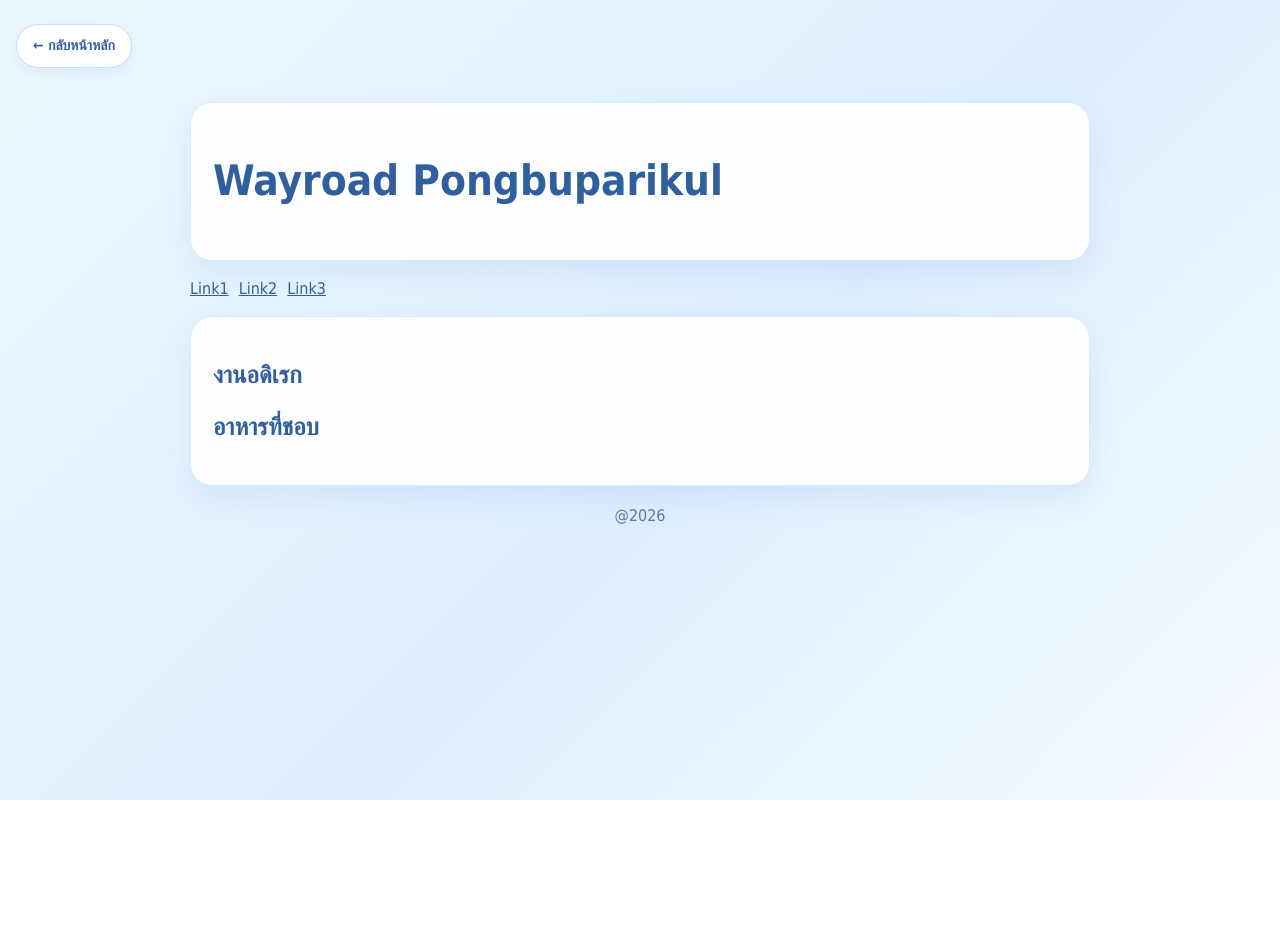
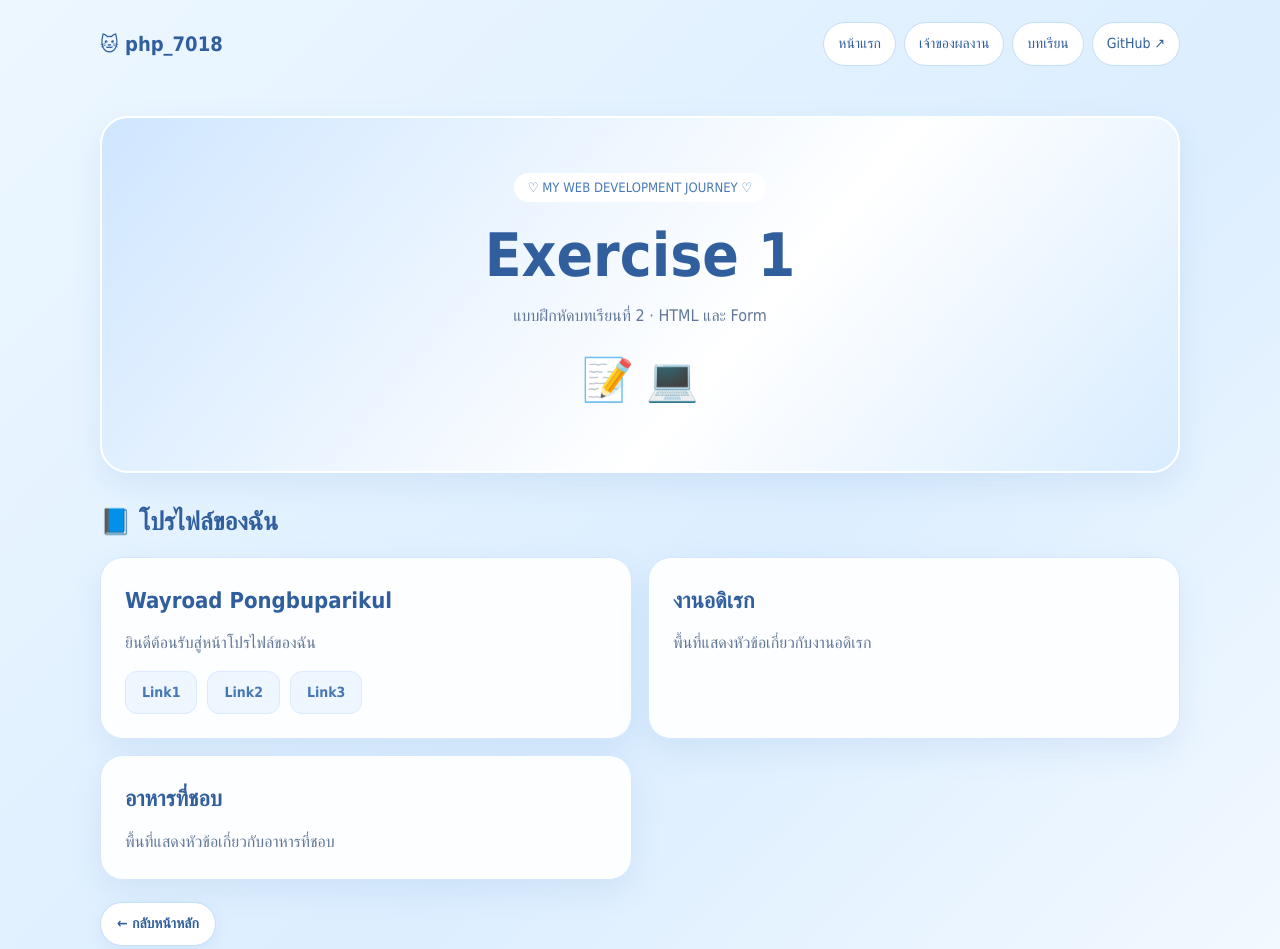
Before and after one commit to WaySpaceOrg/php_7018, a plain HTML site: page Lesson2/ex1.html in a window 1280 px wide. Shown: the top 949 px of the page. Before the commit the page ends 800 px from the top, so only its background shows below. Drawn offline with Linux system fonts and the light colour scheme.

Commit message:
Restyle Lesson 2 Exercise 1 to match homepage

```diff
--- a/Lesson2/ex1.html
+++ b/Lesson2/ex1.html
@@ -1,61 +1,87 @@
-<!DOCTYPE html>
+<!doctype html>
 <html lang="th">
 <head>
-    <meta charset="UTF-8">
-    <title>โปรไฟล์ของฉัน</title>
-<meta name="viewport" content="width=device-width, initial-scale=1.0">
+<meta charset="utf-8">
+<meta name="viewport" content="width=device-width,initial-scale=1">
+<title>Exercise 1 | php_7018</title>
 <style>
-:root{--blue:#79afea;--dark:#315f9e;--text:#40516f}
+:root{--b:#79afea;--d:#315f9e;--t:#40516f}
 *{box-sizing:border-box}
 html{scroll-behavior:smooth}
-body{margin:0;min-height:100vh;padding:24px 16px 42px;color:var(--text);font-family:Tahoma,sans-serif;background:linear-gradient(135deg,#edf7ff,#dceeff 55%,#f7fbff);line-height:1.7}
-body>*{max-width:900px;margin-left:auto;margin-right:auto}
-body>a:first-child{display:inline-block!important;margin:0 auto 20px!important;padding:9px 16px!important;background:#fff!important;color:var(--dark)!important;border:1px solid #c6ddfa!important;border-radius:30px!important;text-decoration:none!important;font-family:Tahoma,sans-serif!important;font-weight:bold!important;box-shadow:0 5px 15px #5b8bc21a}
-body>a:first-child:hover{background:var(--blue)!important;color:white!important}
-h1,h2,h3{color:var(--dark);line-height:1.35}
-h1{font-size:clamp(28px,5vw,42px)}
-h2{font-size:24px}
-body>h1,body>h2,body>h3,body>p,body>form,body>table,body>header,body>main,body>section,body>div{background:#ffffffed;border:1px solid #d9eaff;border-radius:22px;padding:22px;box-shadow:0 12px 30px #5b8bc21f;margin-top:14px;margin-bottom:14px}
-header,nav{display:flex;gap:10px;align-items:center;flex-wrap:wrap}
-nav a,body a:not(:first-child){color:var(--dark)}
-table{width:100%;border-collapse:separate;border-spacing:0;overflow:hidden;border-radius:14px;text-align:center}
-th{background:#dceeff;color:var(--dark);padding:12px}
-td{padding:11px;background:white;border-top:1px solid #e5effb}
-tr:nth-child(even) td{background:#f4f9ff}
-img{max-width:100%;height:auto;border-radius:14px}
-form{display:grid;gap:10px}
-input,select,textarea{width:100%;max-width:100%;padding:11px 13px;border:1px solid #c6ddfa;border-radius:11px;background:#fff;color:var(--text);font:inherit}
-button{padding:10px 18px;border:0;border-radius:24px;background:var(--blue);color:#fff;font:inherit;font-weight:bold;cursor:pointer}
-button:hover{background:var(--dark)}
-label{font-weight:bold;color:var(--dark)}
-footer{text-align:center;color:#5b79a3}
-@media(max-width:600px){body{padding:16px 11px 30px}body>h1,body>h2,body>h3,body>p,body>form,body>table,body>header,body>main,body>section,body>div{padding:16px}table{font-size:14px}}
-
-/* ปุ่มกลับหน้าหลักแบบเดียวกันทุกแบบฝึกหัด */
-.home-back{display:inline-flex;align-items:center;gap:7px;margin:0 auto 18px;padding:9px 16px;background:#fff;border:1px solid #c6ddfa;border-radius:30px;color:#315f9e;text-decoration:none;font-family:Tahoma,sans-serif;font-size:14px;font-weight:bold;box-shadow:0 5px 15px #5b8bc21a;transition:.2s}
-.home-back:hover{background:#79afea;color:#fff}
+body{margin:0;color:var(--t);font-family:Tahoma,sans-serif;background:linear-gradient(135deg,#edf7ff,#dceeff 55%,#f7fbff);line-height:1.7}
+a{text-decoration:none;color:inherit}
+.wrap{width:min(1080px,calc(100% - 32px));margin:auto}
+header{display:flex;justify-content:space-between;align-items:center;gap:16px;padding:22px 0}
+.brand{font-weight:bold;color:var(--d);font-size:20px}
+nav{display:flex;gap:8px;flex-wrap:wrap}
+nav a{background:#fff;border:1px solid #c6ddfa;border-radius:30px;padding:9px 14px;color:var(--d);font-size:14px}
+nav a:hover,.quick-links a:hover,.home-back:hover{background:var(--b);color:white}
+.hero{text-align:center;padding:55px 18px;border:2px solid white;border-radius:28px;background:linear-gradient(130deg,#cfe6ff,#fff 60%,#d8ecff);box-shadow:0 12px 30px #5b8bc21f}
+.tag{background:white;border-radius:30px;padding:7px 14px;color:#4779b5;font-size:13px}
+h1{font-size:clamp(38px,7vw,60px);color:var(--d);margin:16px 0 5px;line-height:1.3}
+.hero p{color:#617797;margin:8px 0}
+.cat{font-size:42px;margin-top:15px}
+section{margin-top:28px}
+.heading{color:var(--d);font-size:25px;margin:0 0 14px}
+.content-grid{display:grid;grid-template-columns:1fr 1fr;gap:16px}
+.content-card{background:#ffffffed;border:1px solid #d5e7ff;border-radius:23px;padding:24px;box-shadow:0 12px 30px #5b8bc21f}
+.content-card h2{color:var(--d);margin:0 0 10px;font-size:22px}
+.content-card p{margin:0;color:#617797}
+.quick-links{display:flex;gap:10px;flex-wrap:wrap;margin-top:14px}
+.quick-links a{background:#eef6ff;color:#4778b3;padding:9px 16px;border-radius:12px;font-size:14px;font-weight:bold;border:1px solid #dceaff}
+.home-back{display:inline-flex;align-items:center;gap:7px;margin-top:22px;padding:9px 16px;background:#fff;border:1px solid #c6ddfa;border-radius:30px;color:var(--d);font-size:14px;font-weight:bold;box-shadow:0 5px 15px #5b8bc21a;transition:.2s}
+footer{text-align:center;background:#cce4ffbf;color:#5b79a3;border-radius:22px;padding:20px;margin:30px 0 20px}
+footer p{margin:5px}
+.gh{color:var(--d);font-weight:bold;text-decoration:underline}
+@media(max-width:760px){header{flex-direction:column}.content-grid{grid-template-columns:1fr}}
+@media(max-width:420px){.wrap{width:calc(100% - 22px)}nav a{padding:8px 10px;font-size:12px}.hero{padding:42px 12px}.content-card{padding:20px}}
 </style>
 </head>
 <body>
+<header class="wrap">
+<a class="brand" href="../index.html">🐱 php_7018</a>
+<nav>
+<a href="../index.html">หน้าแรก</a>
+<a href="../index.html#owner">เจ้าของผลงาน</a>
+<a href="../index.html#lessons">บทเรียน</a>
+<a href="https://github.com/WaySpaceOrg/php_7018" target="_blank" rel="noopener">GitHub ↗</a>
+</nav>
+</header>
+<main class="wrap">
+<section class="hero">
+<span class="tag">♡ MY WEB DEVELOPMENT JOURNEY ♡</span>
+<h1>Exercise 1</h1>
+<p>แบบฝึกหัดบทเรียนที่ 2 · HTML และ Form</p>
+<div class="cat">📝 💻</div>
+</section>
+<section>
+<h2 class="heading">📘 โปรไฟล์ของฉัน</h2>
+<div class="content-grid">
+<article class="content-card">
+<h2>Wayroad Pongbuparikul</h2>
+<p>ยินดีต้อนรับสู่หน้าโปรไฟล์ของฉัน</p>
+<div class="quick-links">
+<a href="1.html">Link1</a>
+<a href="2.html">Link2</a>
+<a href="3.html">Link3</a>
+</div>
+</article>
+<article class="content-card">
+<h2>งานอดิเรก</h2>
+<p>พื้นที่แสดงหัวข้อเกี่ยวกับงานอดิเรก</p>
+</article>
+<article class="content-card">
+<h2>อาหารที่ชอบ</h2>
+<p>พื้นที่แสดงหัวข้อเกี่ยวกับอาหารที่ชอบ</p>
+</article>
+</div>
 <a class="home-back" href="../index.html">← กลับหน้าหลัก</a>
-
-    <!-- 1. header + h1 -->
-		<header>
-      <h1>Wayroad Pongbuparikul</h1>
-  	</header>
-    <!-- 2. nav + ลิงก์ 3 อัน -->
-		<nav>
-
-      <a href="1.html">Link1</a>
-      <a href="2.html">Link2</a>
-      <a href="3.html">Link3</a>
-  	</nav>
-    <!-- 3. main + section 2 ส่วน (แต่ละส่วนมี h2) -->
-		<main>
-      <section><h2>งานอดิเรก</h2></section>
-      <section><h2>อาหารที่ชอบ</h2></section>
-  	</main>
-    <!-- 4. footer -->
-    <footer><p>@2026</p></footer>
+</section>
+<footer>
+<p>🐾 ขอบคุณที่เข้ามาเยี่ยมชมผลงานนะคะ ♡</p>
+<p>Created with 💙 by <a class="gh" href="https://github.com/WaySpaceOrg/php_7018" target="_blank" rel="noopener">WaySpaceOrg</a></p>
+<p>@2026</p>
+</footer>
+</main>
 </body>
 </html>
```
